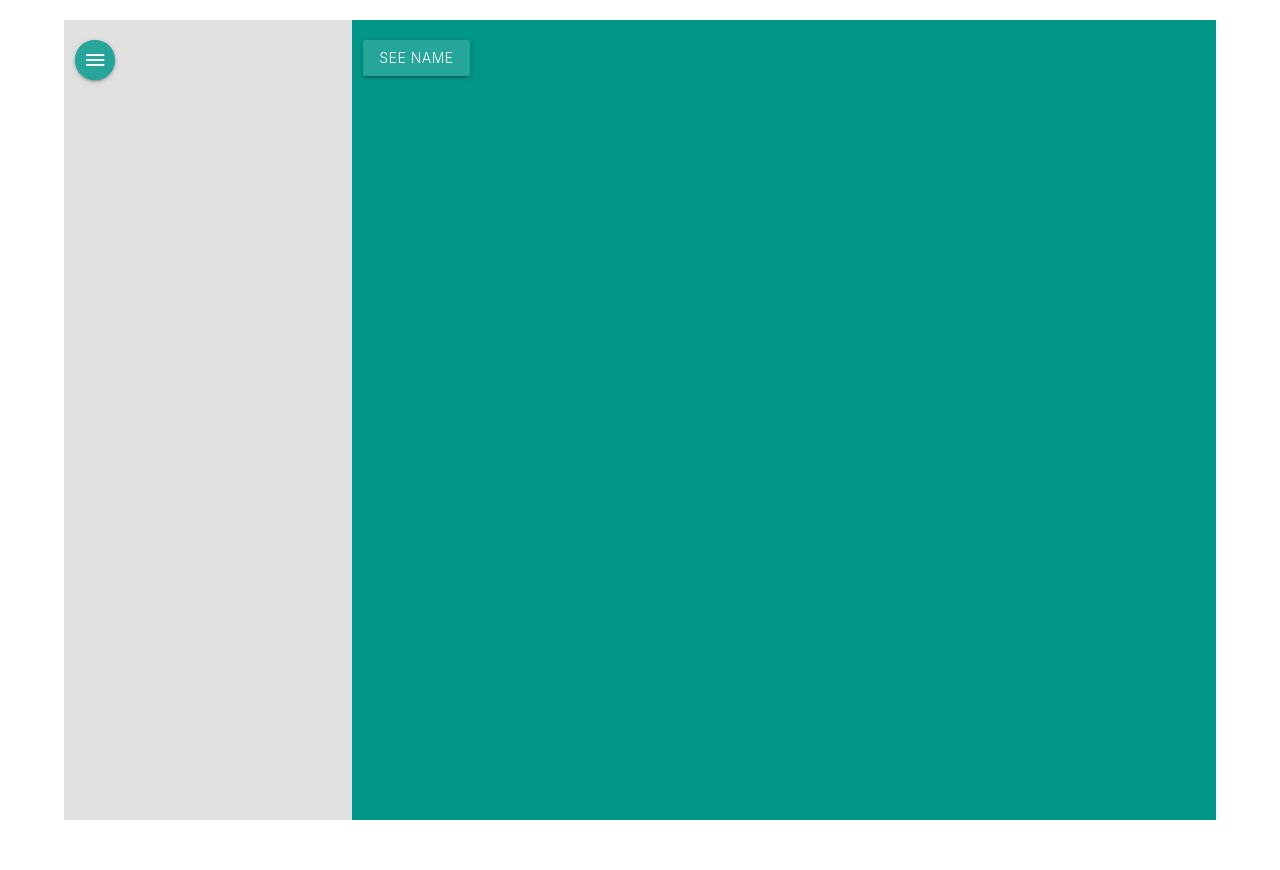
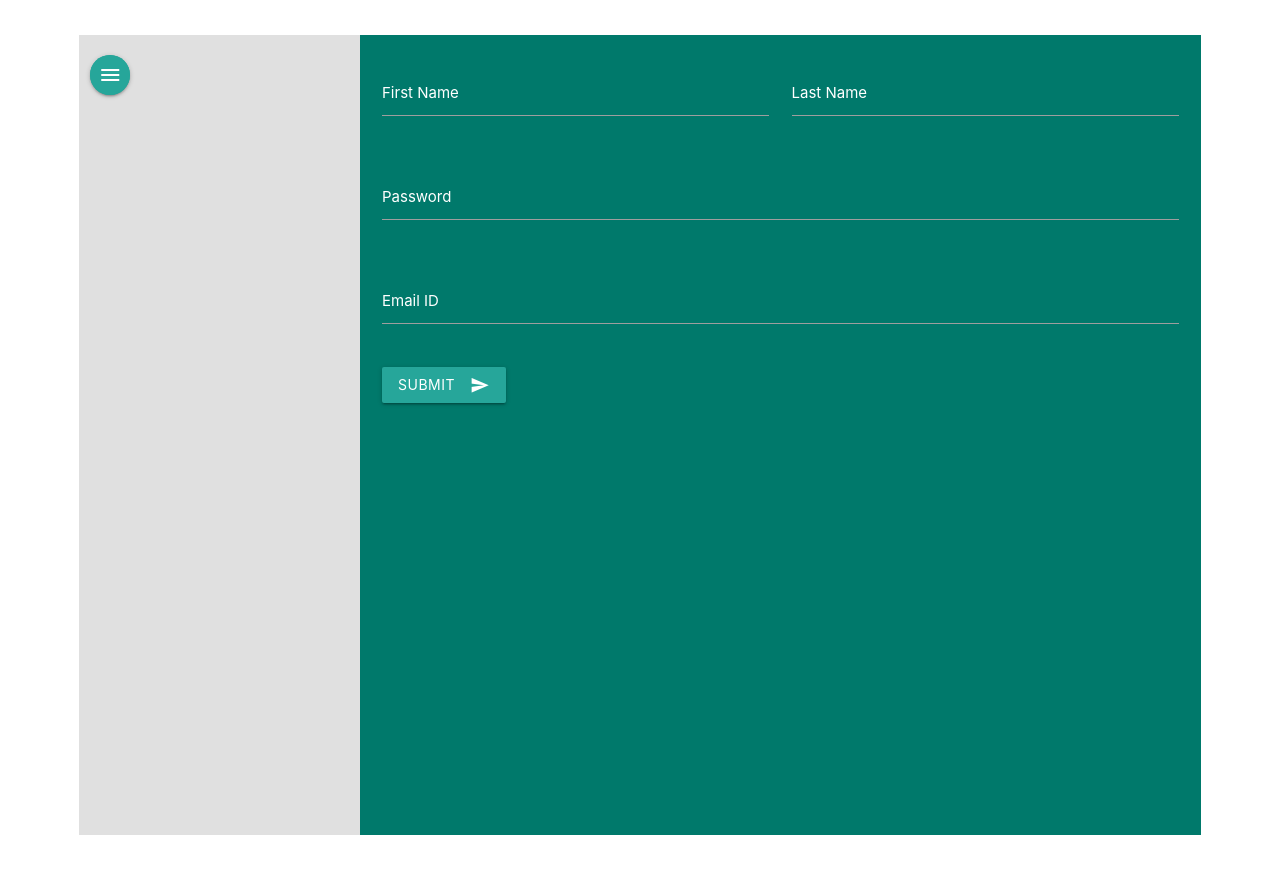
Before and after one commit to rchougule/SessionTest, a plain HTML site: page WebSite/index.html in a window 1280 px wide. Before the commit the page ends 840 px from the top, so only its background shows below. Drawn offline with Linux system fonts and the light colour scheme.

Commit message:
form submit remaining

```diff
--- a/WebSite/css/style.css
+++ b/WebSite/css/style.css
@@ -7,5 +7,6 @@
 }
 
 .container {
+    padding: 15px;
     width: 90%;
 }
--- a/WebSite/index.html
+++ b/WebSite/index.html
@@ -17,9 +17,36 @@
                     <a class="btn-floating pulse" href="http://localhost:6969/addSession"><i class="material-icons">menu</i></a>
                 </div>
 
-                <div class="col s11 m10 l9 teal light rightPage">
+                <div class="col s11 m10 l9 teal darken-2 rightPage container">
                     <div class="row"></div>
-                    <a class="waves-light btn" href="http://localhost:6969/whatsMySessionName">See Name</a>
+                    <form class="col s12" method="POST" action="http://localhost:6969/addSession">
+                        <div class="row">
+                            <div class="input-field col s6 white-text">
+                                <input id="firstName" type="text" class="validate white-text" name="firstName" required>
+                                <label for="firstName" class="white-text">First Name</label>
+                            </div>
+                            <div class="input-field col s6">
+                                <input id="lastName" type="text" class="validate white-text" name="lastName" required>
+                                <label for="lastName" class="white-text">Last Name</label>
+                            </div>
+                        </div>
+                        <div class="row">
+                            <div class="input-field col s12">
+                                <input id="password" type="password" class="validate white-text" name="password" required>
+                                <label for="password" class="white-text">Password</label>
+                            </div>
+                        </div>
+                        <div class="row">
+                            <div class="input-field col s12">
+                                <input id="email" type="email" class="validate white-text" name="email" required>
+                                <label for="email" class="white-text">Email ID</label>
+                            </div>
+                        </div>
+                        <button class="btn waves-effect waves-light" type="submit" name="action">Submit
+                            <i class="material-icons right">send</i>
+                        </button>
+                    </form>
+                    <!-- <a class="waves-light btn" href="http://localhost:6969/whatsMySessionName">See Name</a> -->
                 </div>
             </div>
         </div>
```
Also changed, not shown: Server/app.js (+10 -2 lines).
